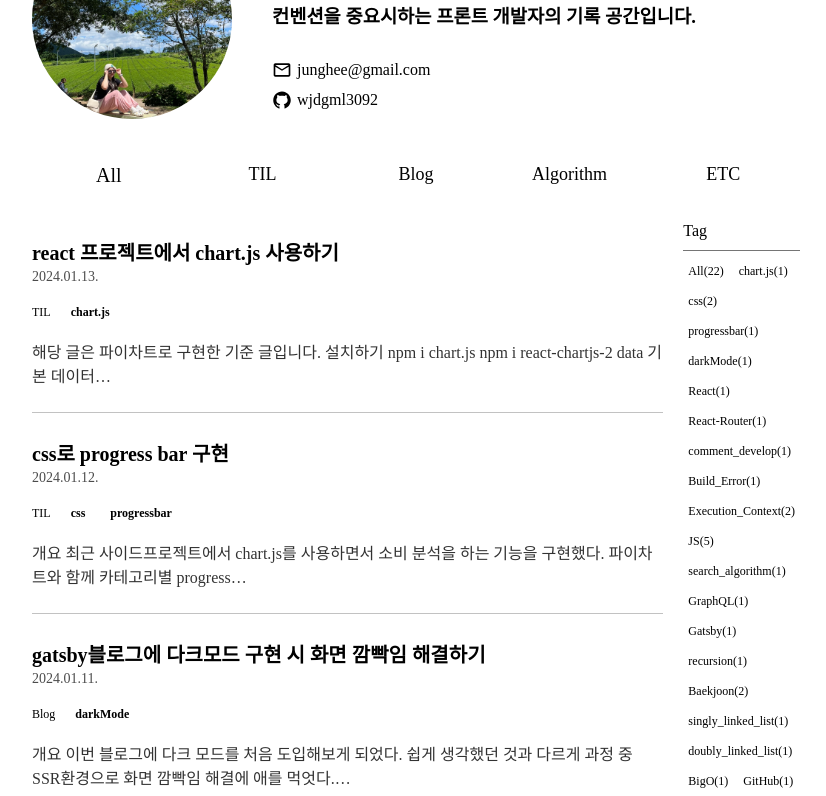
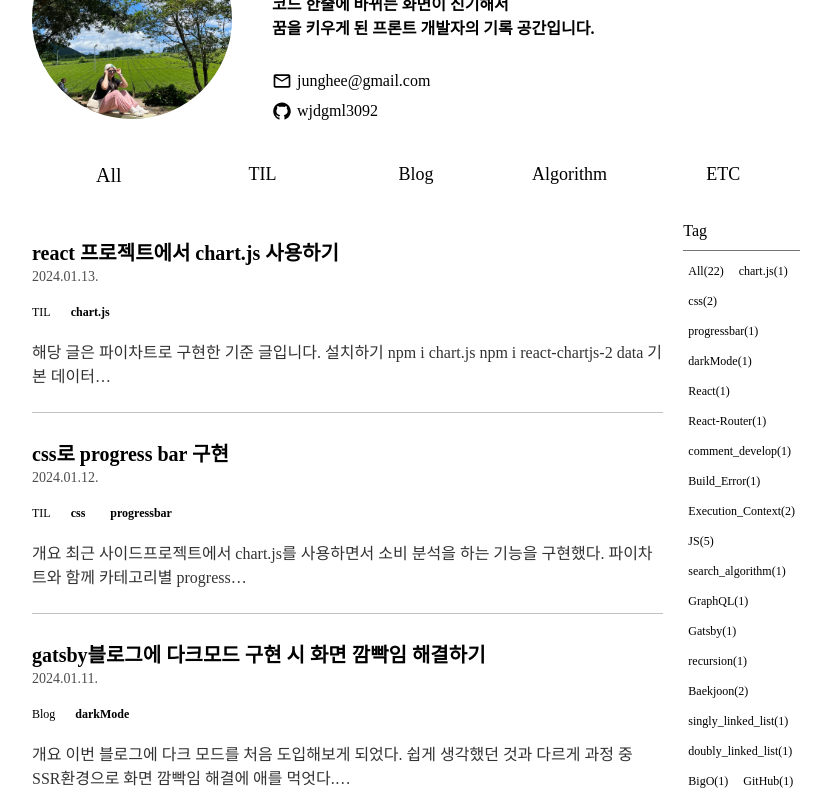
Before and after one commit to wjdgml3092/wjdgml3092.github.io, a Gatsby site: page / in a window 1280 px wide. Shown: the part 166-962 px from the top of the page, without its empty margins (224-1050 px from the left). Built offline with nearby package versions, Linux system fonts and the light colour scheme; Gatsby itself is replaced by a stand-in of ours; a web font is replaced by a local one.

Commit message:
style: header font size 변경

```diff
--- a/gatsby-config.js
+++ b/gatsby-config.js
@@ -1,7 +1,7 @@
 module.exports = {
   siteMetadata: {
     title: `Jung's Blog`,
-    description: `사람 좋아하고, 컨벤션을 중요시하는 프론트 개발자의 기록 공간입니다.`,
+    description: `코드 한줄에 바뀌는 화면이 신기해서 꿈을 키우게 된 프론트 개발자의 기록 공간입니다.`,
     author: `@wjdgml3092`,
     siteUrl: 'https://wjdgml3092.github.io/',
   },
--- a/src/components/Main/Introduction.tsx
+++ b/src/components/Main/Introduction.tsx
@@ -100,7 +100,10 @@
 
         <RightContainer>
           <h1>Welcome to Jung's Blog</h1>
-          <h3>컨벤션을 중요시하는 프론트 개발자의 기록 공간입니다. </h3>
+          <h4 style={{ marginBottom: '2rem' }}>
+            코드 한줄에 바뀌는 화면이 신기해서 <br /> 꿈을 키우게 된 프론트
+            개발자의 기록 공간입니다.
+          </h4>
           <ContactContainer>
             <MdOutlineEmail />
             <a href="mailto: junghee@gmail.com">junghee@gmail.com</a>
```
